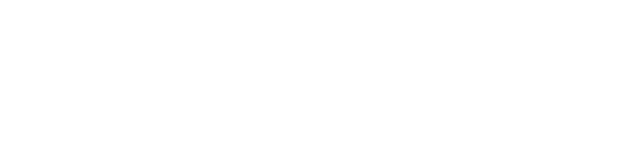
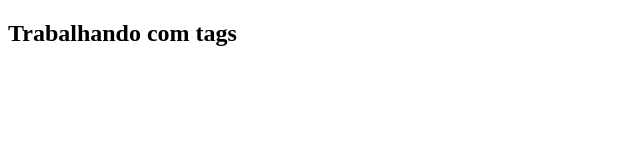
Before and after one commit to HygorNCLOliveira/curso_git_1, a plain HTML site: page 1_Primeiro_repo/index.html in a window 1280 px wide. Shown: the whole page, without its empty margins (0-640 px from the left). Drawn offline with Linux system fonts and the light colour scheme.

Commit message:
Enviando alterações primeira versao

```diff
--- a/1_Primeiro_repo/index.html
+++ b/1_Primeiro_repo/index.html
@@ -6,6 +6,8 @@
     <title>Teste</title>
 </head>
 <body>
-
+    <div class="tags-git">
+        <h2>Trabalhando com tags</h2>
+    </div>
 </body>
 </html>
```
